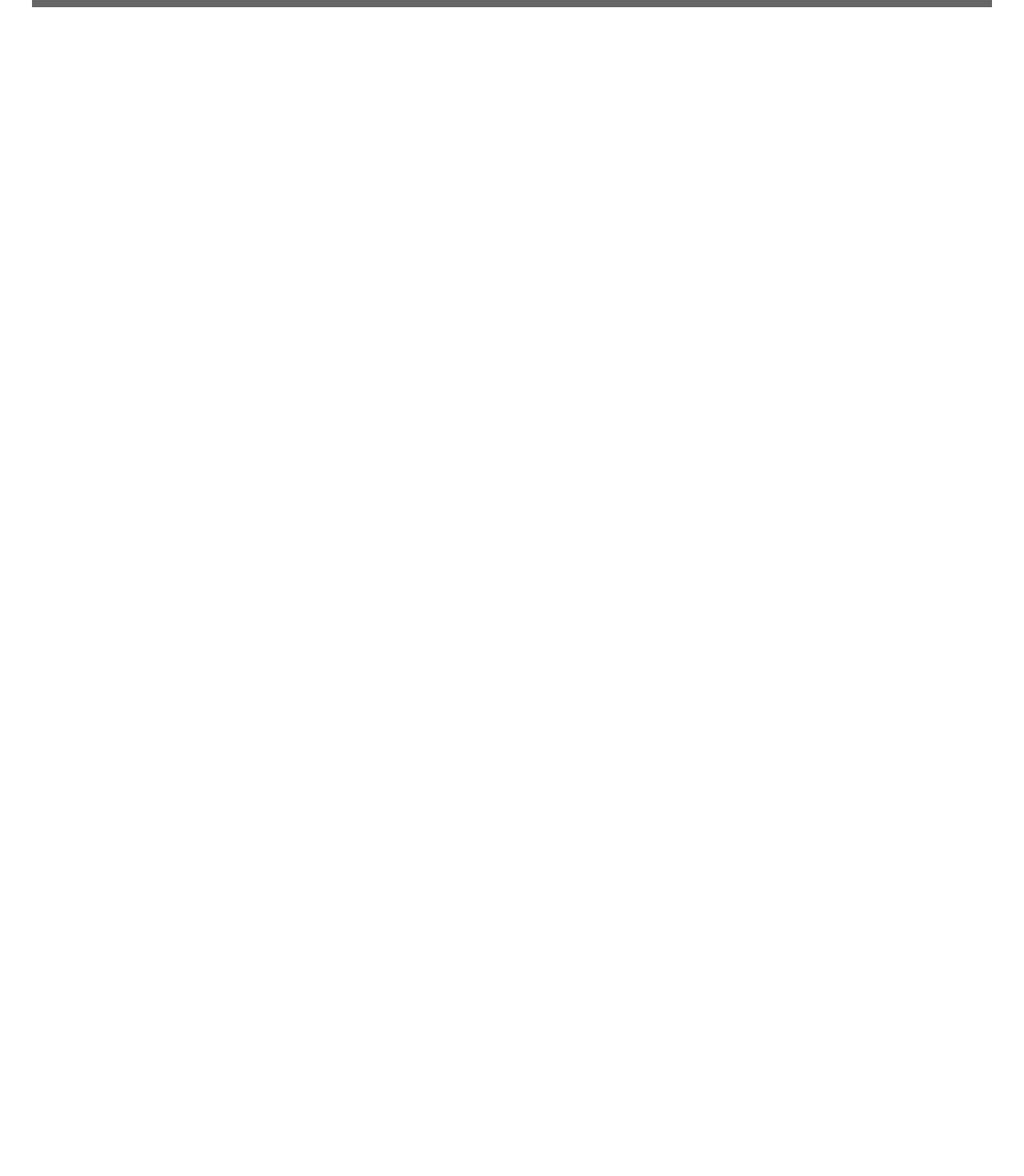
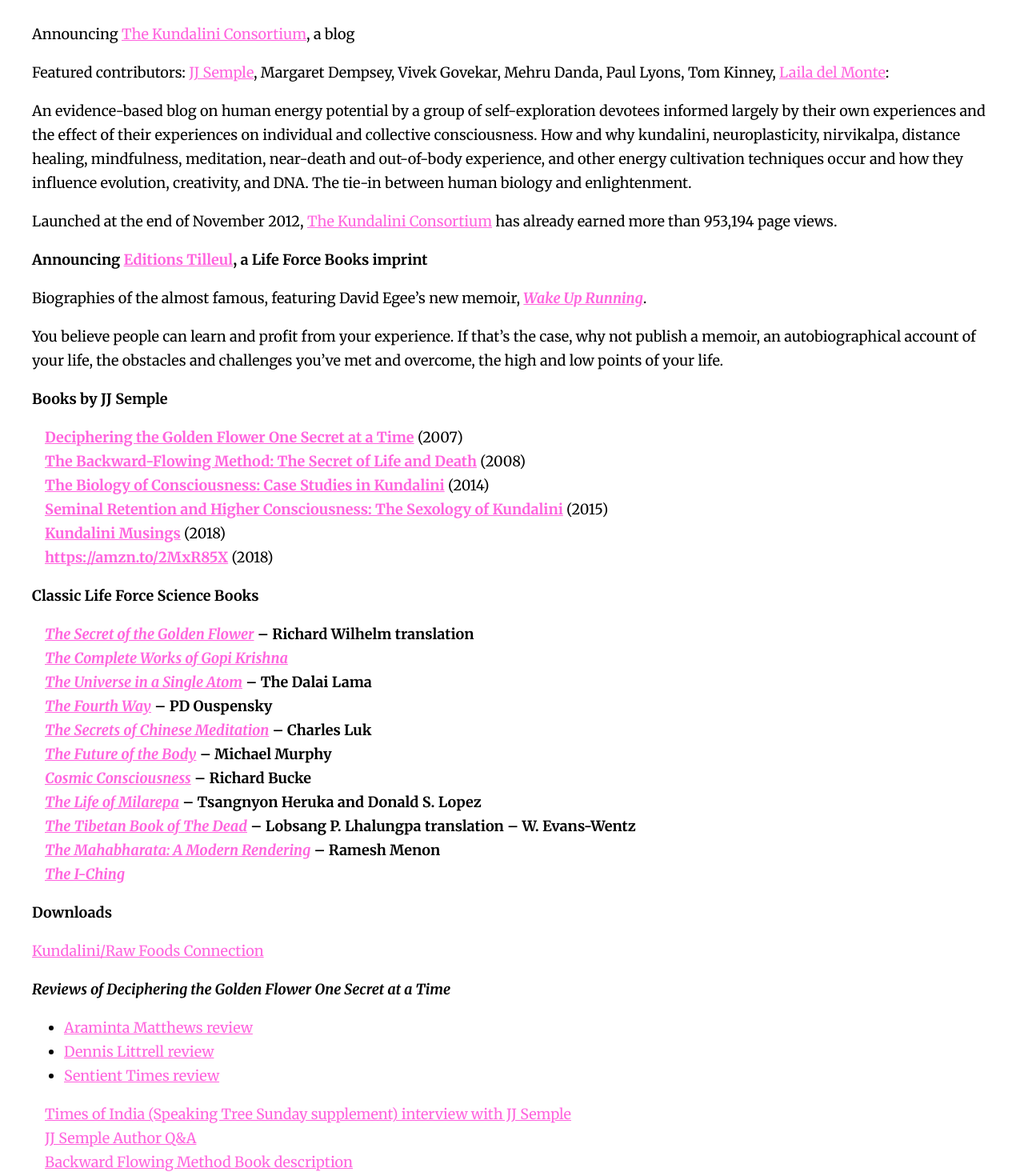
Before and after one commit to clumsyninja007/life-force-books, a React (Create React App) app: page /life-force-books/announcements in a window 1280 px wide. Shown: the part 500-1970 px from the top of the page at 80% size. Before the commit the page ends 865 px from the top, so only its background shows below. Built offline with nearby package versions, Linux system fonts and the light colour scheme.

Commit message:
finished up announcements page. fixed navbar mobile view

```diff
--- a/src/App.js
+++ b/src/App.js
@@ -15,6 +15,7 @@
 import Store from './pages/store';
 import Calendar from './pages/calendar';
 import SisterSites from './pages/sister-sites';
+import Announcements from './pages/announcements';
 
 import { FontAwesomeIcon } from '@fortawesome/react-fontawesome';
 import { faCaretDown } from '@fortawesome/free-solid-svg-icons';
@@ -117,8 +118,8 @@
                 render={(props) => <Calendar />}
               />
               <Route
-                exact path="/annoucements"
-                render={(props) => <div>Blah</div>}
+                exact path="/announcements"
+                render={(props) => <Announcements />}
               />
             </Switch>
           </div>
--- a/src/components/navitem/navitem.css
+++ b/src/components/navitem/navitem.css
@@ -52,3 +52,10 @@
 div.dropdownContent a.navLink:hover {
   background-color: #55595c;
 }
+
+@media screen and (max-width: 800px) {
+  li.navitem:hover div.dropdownContent {
+    display: block;
+    position: relative;
+  }
+}
--- a/src/pages/announcements.js
+++ b/src/pages/announcements.js
@@ -0,0 +1,214 @@
+import React, { Component } from 'react';
+
+import InnerLink from '../components/innerLink';
+import OuterLink from '../components/outerLink';
+
+class Announcements extends Component {
+  render() {
+    return (
+      <div>
+        <section>
+          <header>
+            <h1>Announcements</h1>
+          </header>
+          <p>Announcing <InnerLink content="The Kundalini Consortium" href="https://www.kundaliniconsortium.org" />, a blog</p>
+          <p>
+            Featured contributors: <InnerLink content="JJ Semple" href="https://www.commonsensekundalini.com/my_kundalini_experience" />,
+            Margaret Dempsey, Vivek Govekar, Mehru Danda, Paul Lyons, Tom Kinney, <OuterLink content="Laila del Monte" href="http://www.lailadelmonte.com" />:
+          </p>
+          <p>
+            An evidence-based blog on human energy potential by a group of self-exploration devotees informed largely by their own experiences and
+            the effect of their experiences on individual and collective consciousness. How and why kundalini, neuroplasticity, nirvikalpa, distance
+            healing, mindfulness, meditation, near-death and out-of-body experience, and other energy cultivation techniques occur and how they
+            influence evolution, creativity, and DNA. The tie-in between human biology and enlightenment.
+          </p>
+          <p>
+            Launched at the end of November 2012, <InnerLink content="The Kundalini Consortium" href="https://www.kundaliniconsortium.org" /> has
+            already earned more than 953,194 page views.
+          </p>
+          <p><strong>Announcing <InnerLink content="Editions Tilleul" href="https://www.editionstilleul.com" />, a Life Force Books imprint</strong></p>
+          <p>
+            Biographies of the almost famous, featuring David Egee’s new memoir, <OuterLink content={<strong><em>Wake Up Running</em></strong>} href="https://bit.ly/EgeeDavid" />.
+          </p>
+          <p>
+            You believe people can learn and profit from your experience. If that’s the case, why not publish a memoir, an autobiographical account
+            of your life, the obstacles and challenges you’ve met and overcome, the high and low points of your life.
+          </p>
+        </section>
+        <section>
+          <header><p><strong>Books by JJ Semple</strong></p></header>
+          <p>
+            <ul style={{listStyle:"none",marginLeft:"-24px"}}>
+              <li>
+                <OuterLink
+                  content={<b>Deciphering the Golden Flower One Secret at a Time</b>}
+                  href="https://www.amazon.com/dp/0979533112?tag=lifforboo-20&camp=14573&creative=327641&linkCode=as1&creativeASIN=0979533112&adid=0YZWRW3ZBQ9Z9C6GWC6E&&ref-refURL=http%3A%2F%2Fwww.lifeforcebooks.com%2Flife-force-books-store%2Fbooks%2Freviews_for_jj_semple.html"
+                /> (2007)
+              </li>
+              <li>
+                <OuterLink
+                  content={<b>The Backward-Flowing Method: The Secret of Life and Death</b>}
+                  href="https://www.amazon.com/dp/0979533120?tag=lifforboo-20&camp=213381&creative=390973&linkCode=as4&creativeASIN=0979533120&adid=06P112MDRBN7BZS9VW7G&&ref-refURL=http%3A%2F%2Fwww.lifeforcebooks.com%2Flife-force-books-store%2Fbooks%2Fnew_book_by_jj_semple.html"
+                /> (2008)
+              </li>
+              <li>
+                <OuterLink
+                  content={<b>The Biology of Consciousness: Case Studies in Kundalini</b>}
+                  href="https://amzn.to/1j0CGiw"
+                /> (2014)
+              </li>
+              <li>
+                <OuterLink
+                  content={<b>Seminal Retention and Higher Consciousness: The Sexology of Kundalini</b>}
+                  href="https://bit.ly/RetentionBook"
+                /> (2015)
+              </li>
+              <li>
+                <OuterLink
+                  content={<b>Kundalini Musings</b>}
+                  href="https://amzn.to/2GYLNOO"
+                /> (2018)
+              </li>
+              <li>
+                <OuterLink
+                  content={<b>https://amzn.to/2MxR85X</b>}
+                  href="https://bit.ly/RetentionBook"
+                /> (2018)
+              </li>
+            </ul>
+          </p>
+        </section>
+        <section>
+        <header><p><strong>Classic Life Force Science Books</strong></p></header>
+          <p>
+            <ul style={{listStyle:"none",marginLeft:"-24px"}}>
+              <li>
+                <b>
+                <OuterLink
+                  content={<i>The Secret of the Golden Flower</i>}
+                  href="https://bit.ly/WilhelmSGF"
+                /> – Richard Wilhelm translation
+                </b>
+              </li>
+              <li>
+                <b>
+                <OuterLink
+                  content={<i>The Complete Works of Gopi Krishna</i>}
+                  href="https://amzn.to/1Wm2QOF"
+                />
+                </b>
+              </li>
+              <li>
+                <b>
+                <OuterLink
+                  content={<i>The Universe in a Single Atom</i>}
+                  href="https://amzn.to/23EZsgZ"
+                /> – The Dalai Lama
+                </b>
+              </li>
+              <li>
+                <b>
+                <OuterLink
+                  content={<i>The Fourth Way</i>}
+                  href="https://amzn.to/1T99Lam"
+                /> – PD Ouspensky
+                </b>
+              </li>
+              <li>
+                <b>
+                <OuterLink
+                  content={<i>The Secrets of Chinese Meditation</i>}
+                  href="https://amzn.to/1Wm0wqG"
+                /> – Charles Luk
+                </b>
+              </li>
+              <li>
+                <b>
+                <OuterLink
+                  content={<i>The Future of the Body</i>}
+                  href="https://amzn.to/1Wm0KhE"
+                /> – Michael Murphy
+                </b>
+              </li>
+              <li>
+                <b>
+                <OuterLink
+                  content={<i>Cosmic Consciousness</i>}
+                  href="https://amzn.to/24IFCUz"
+                /> – Richard Bucke
+                </b>
+              </li>
+              <li>
+                <b>
+                <OuterLink
+                  content={<i>The Life of Milarepa</i>}
+                  href="https://amzn.to/1WnsUcL"
+                /> – Tsangnyon Heruka and Donald S. Lopez
+                </b>
+              </li>
+              <li>
+                <b>
+                <OuterLink
+                  content={<i>The Tibetan Book of The Dead</i>}
+                  href="https://amzn.to/21T7T8Y"
+                /> – Lobsang P. Lhalungpa translation – W. Evans-Wentz
+                </b>
+              </li>
+              <li>
+                <b>
+                <OuterLink
+                  content={<i>The Mahabharata: A Modern Rendering</i>}
+                  href="https://amzn.to/1Npy3h2"
+                /> – Ramesh Menon
+                </b>
+              </li>
+              <li>
+                <b>
+                <OuterLink
+                  content={<i>The I-Ching</i>}
+                  href="https://amzn.to/1UQ8gQG"
+                />
+                </b>
+              </li>
+            </ul>
+          </p>
+        </section>
+        <section>
+          <header><p><strong>Downloads</strong></p></header>
+          <p><InnerLink content="Kundalini/Raw Foods Connection" href="https://www.lifeforcebooks.com/wp-content/uploads/2018/09/kundaliniraw_foods_connecti.pdf" /></p>
+        </section>
+        <section>
+          <header><p><strong><em>Reviews of Deciphering the Golden Flower One Secret at a Time</em></strong></p></header>
+          <p>
+            <ul>
+              <li>
+                <InnerLink content="Araminta Matthews review" href="https://www.lifeforcebooks.com/wp-content/uploads/2018/09/araminta_matthews_book_revi.pdf" />
+              </li>
+              <li>
+                <InnerLink content="Dennis Littrell review" href="https://www.lifeforcebooks.com/wp-content/uploads/2018/09/dennis_littrell_review.pdf" />
+              </li>
+              <li>
+                <InnerLink content="Sentient Times review" href="https://www.lifeforcebooks.com/wp-content/uploads/2018/09/sentient_times_review.pdf" />
+              </li>
+            </ul>
+          </p>
+          <p>
+            <ul style={{listStyle:"none",marginLeft:"-24px"}}>
+            <li>
+                <InnerLink content="Times of India (Speaking Tree Sunday supplement) interview with JJ Semple" href="https://www.lifeforcebooks.com/wp-content/uploads/2018/09/110918-TOI-tearsheet.pdf" />
+              </li>
+              <li>
+                <InnerLink content="JJ Semple Author Q&A" href="https://www.lifeforcebooks.com/wp-content/uploads/2018/09/author_qa.pdf" />
+              </li>
+              <li>
+                <InnerLink content="Backward Flowing Method Book description" href="https://www.lifeforcebooks.com/wp-content/uploads/2018/09/bfm_book_description.pdf" />
+              </li>
+            </ul>
+          </p>
+        </section>
+      </div>
+    );
+  }
+}
+
+export default Announcements;
```
